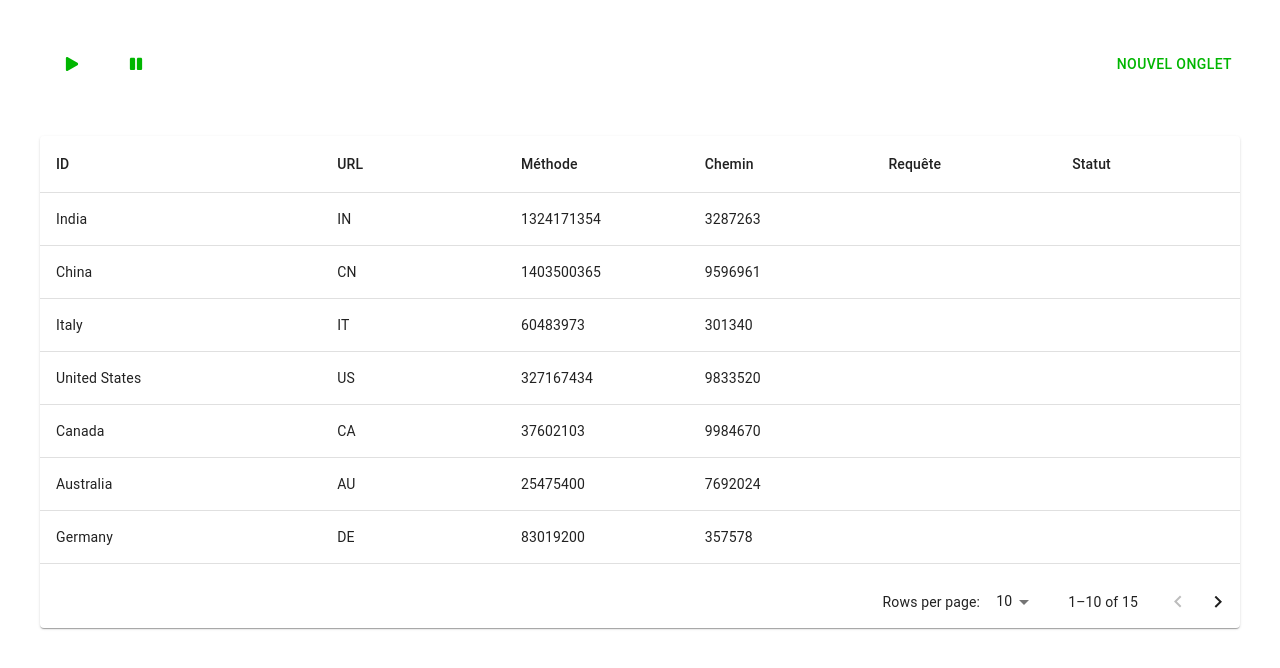
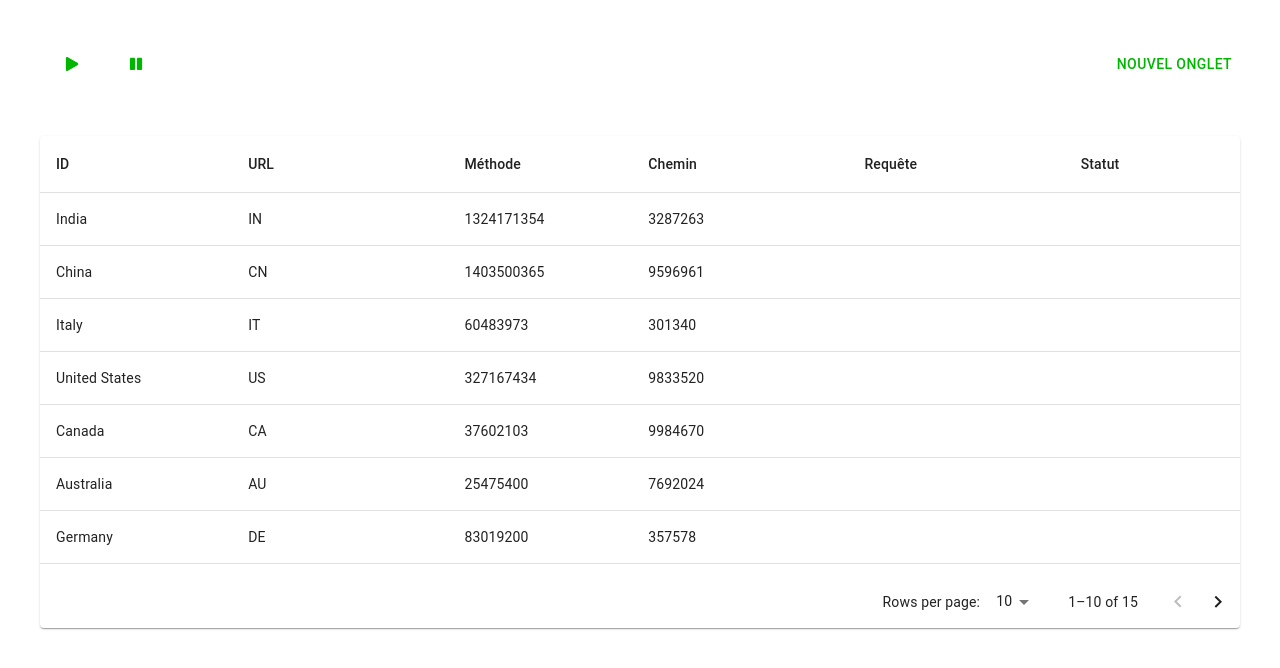
Before and after one commit to LuluLePerdu/ShackoDodo, a React (Vite) app in the folder shack-o-dream/: page / in a window 1280 px wide. Shown: the top 668 px of the page. Built offline with nearby package versions, Linux system fonts and the light colour scheme.

Commit message:
Resize le tableau si drawer ouvert

```diff
--- a/shack-o-dream/src/tableaux.jsx
+++ b/shack-o-dream/src/tableaux.jsx
@@ -9,14 +9,15 @@ import TablePagination from '@mui/material/TablePagination';
 import TableRow from '@mui/material/TableRow';
 import EditDrawer from "./editDrawer.jsx";
 import Connection from "./Connection.jsx";
+import {Collapse} from "@mui/material";
 
 const columns = [
-    { id: 'id', label: 'ID', minWidth: 170 },
+    { id: 'id', label: 'ID', minWidth: 75 },
     { id: 'url', label: 'URL', minWidth: 100 },
-    { id: 'method', label: 'Méthode', minWidth: 100},
+    { id: 'method', label: 'Méthode', minWidth: 75},
     { id: 'path', label: 'Chemin', minWidth: 100},
     { id: 'query', label: 'Requête', minWidth: 100},
-    { id: 'status', label: 'Statut', minWidth: 100}
+    { id: 'status', label: 'Statut', minWidth: 75}
 
 ];
 
@@ -71,7 +72,14 @@ export default function StickyHeadTable() {
 
     return (
         <Paper sx={{ width: '100%', overflow: 'hidden' }}>
-            <TableContainer sx={{ maxHeight: 440 }}>
+            <TableContainer sx={{ maxHeight: 440,
+                overflowX: 'auto',
+                transition: 'transform 0.5s ease',
+                transform: drawerOpen
+                    ? 'translateX(0) scaleX(0.8)'
+                    : 'translateX(0) scaleX(1)',
+                transformOrigin: 'left center',
+            }}>
                 <Table stickyHeader aria-label="sticky table">
                     <TableHead>
                         <TableRow>
@@ -108,6 +116,7 @@ export default function StickyHeadTable() {
                     </TableBody>
                 </Table>
             </TableContainer>
+
             <TablePagination
                 rowsPerPageOptions={[10, 25, 100]}
                 component="div"
@@ -123,5 +132,6 @@ export default function StickyHeadTable() {
                 selectedRow={selectedRow ?? ''}
             />
         </Paper>
+
     );
 }
```
Also changed, not shown: 1 other file (tests, documents, lock files or other folders).
